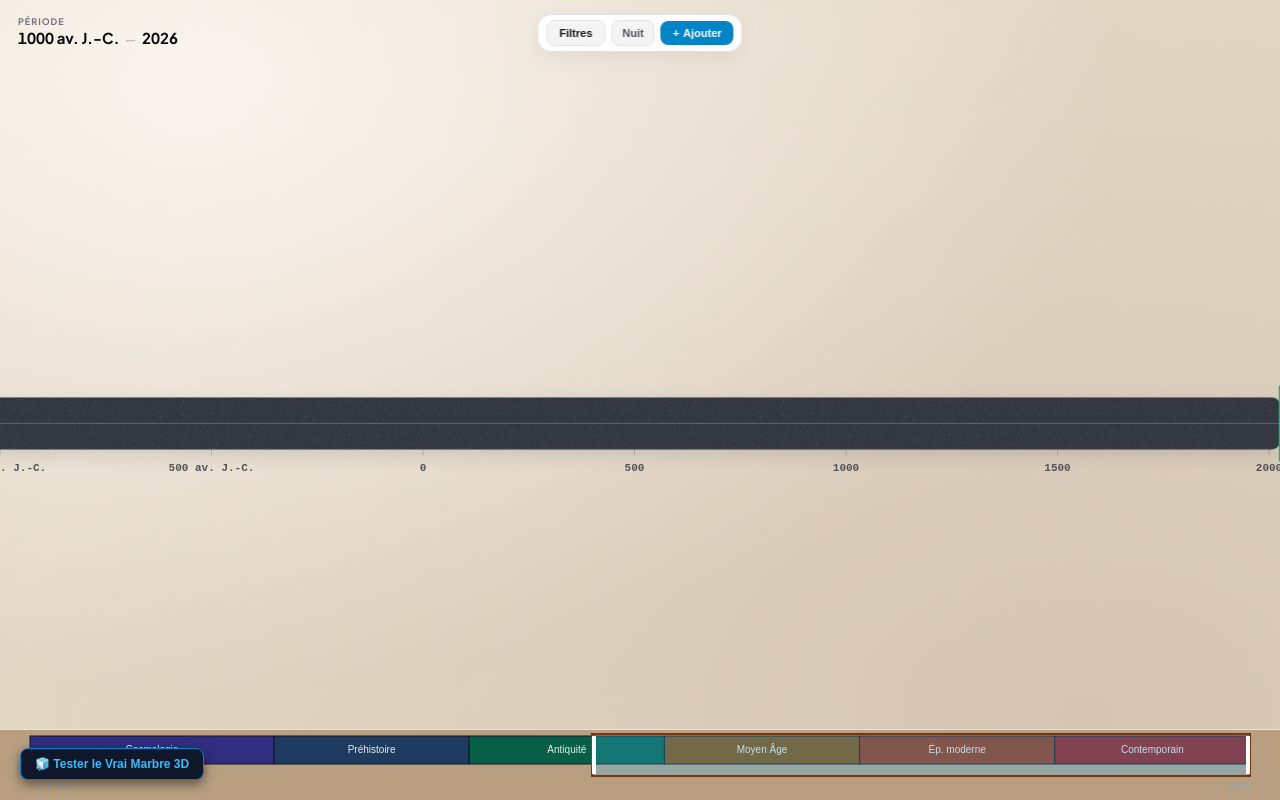
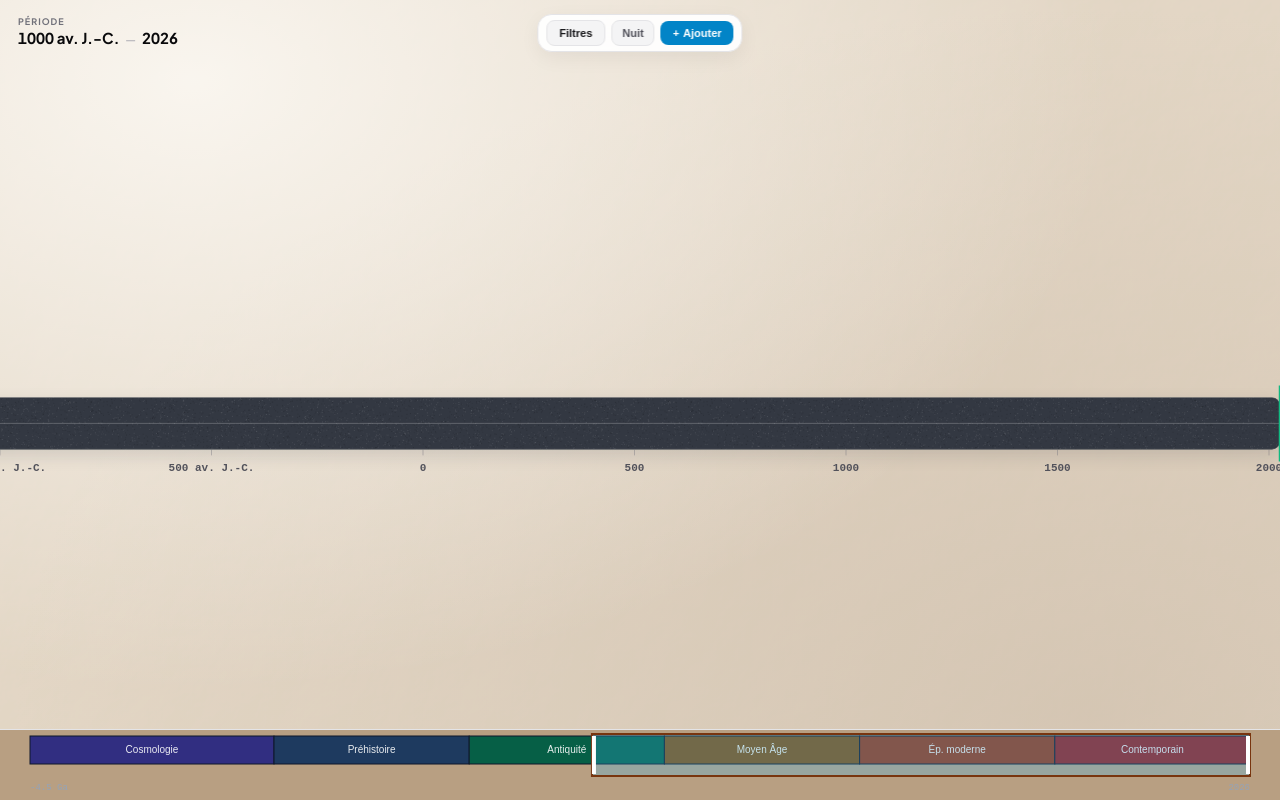
Before and after one commit to Sen-stack/frise-chronologique, a React (Vite) app: page / in a window 1280 px wide. Built offline with nearby package versions, Linux system fonts and the light colour scheme; no server answers; the database is empty.

Commit message:
style: suppression definitive du bouton d acces au marbre 3d

```diff
--- a/src/App.jsx
+++ b/src/App.jsx
@@ -15,28 +15,7 @@ function App() {
         <TestScene3D onClose={() => setShow3DPoC(false)} />
       )}
 
-      {/* 3. Le bouton en bas à gauche pour tester */}
-      <button
-        type="button"
-        onClick={() => setShow3DPoC(true)}
-        style={{
-          position: 'fixed',
-          bottom: 20,
-          left: 20,
-          zIndex: 9000,
-          backgroundColor: '#0f172a',
-          color: '#38bdf8',
-          border: '1px solid #0284c7',
-          padding: '8px 14px',
-          borderRadius: 8,
-          cursor: 'pointer',
-          fontWeight: 'bold',
-          fontSize: 12,
-          boxShadow: '0 4px 12px rgba(0,0,0,0.5)'
-        }}
-      >
-        🧊 Tester le Vrai Marbre 3D
-      </button>
+
     </div>
   );
 }
```
